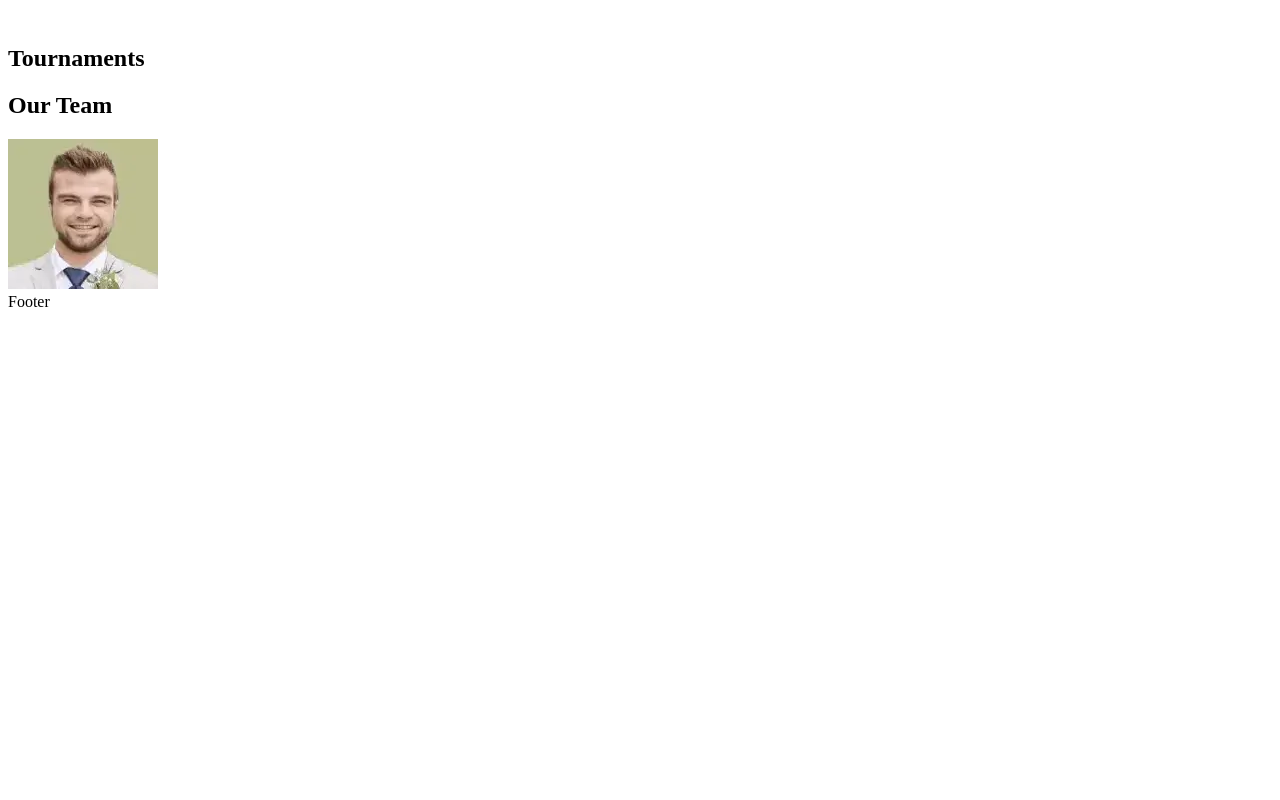
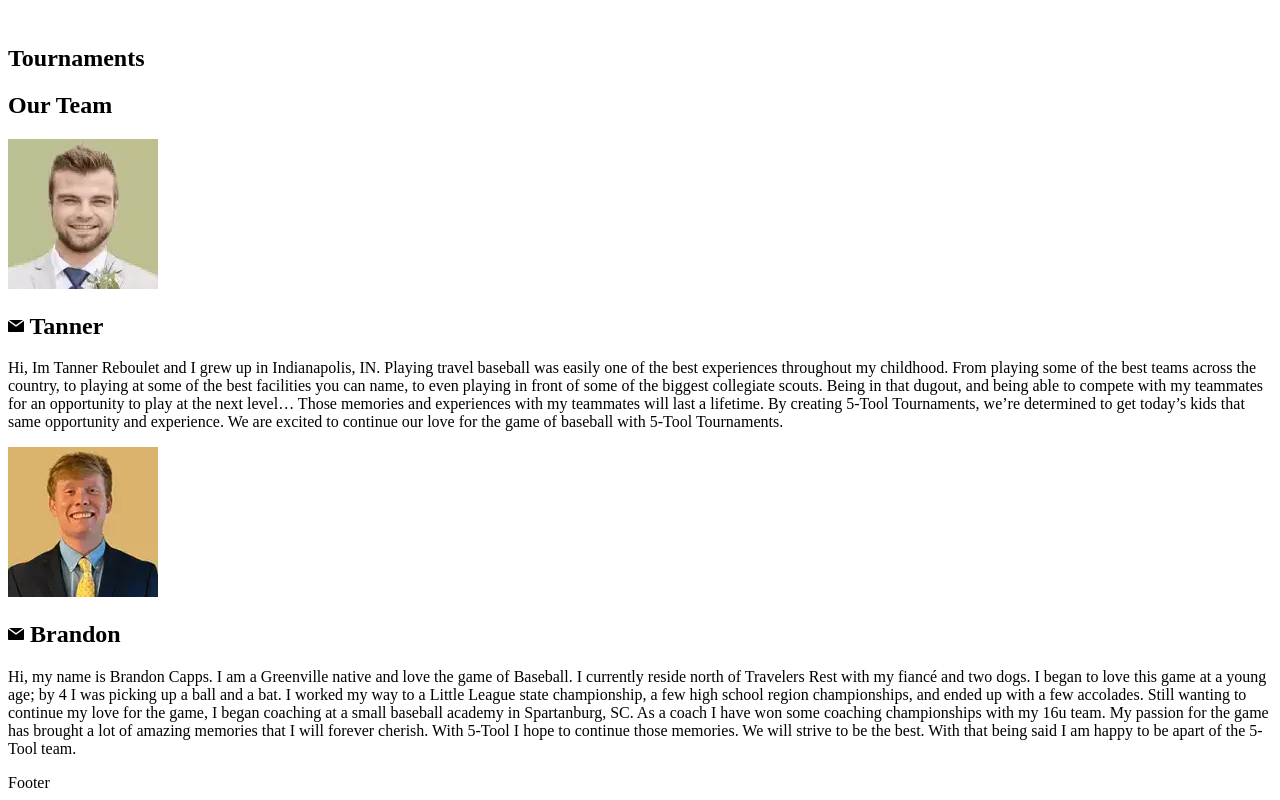
Before and after one commit to jonemerytech/fivetool, a Next.js app: page / in a window 1280 px wide. Shown: the part 841-1641 px from the top of the page. Before the commit the page ends 1160 px from the top, so only its background shows below. Built offline with nearby package versions, Linux system fonts and the light colour scheme.

Commit message:
added content to our team

```diff
--- a/components/OurTeam.js
+++ b/components/OurTeam.js
@@ -6,8 +6,35 @@ const OurTeam = () => {
       <div className="container mx-auto p-10">
         <h1 className="text-4xl text-lightBlue">Our Team</h1>
 
-        <div className="flex flex-col justify-center items-center mt-10">
+        <div className="flex flex-col justify-center items-center mt-10 xl:grid xl:grid-cols-2 xl:grid-rows-1 xl:gap-4">
+          <div>
           <img src="/images/Tanner.webp" alt="Tanner" className="h-48 w-48" />
+
+<h1 className="text-1xl text-lightBlue"><span><Image
+    src="/images/email.svg"
+    alt="Email Icon"
+    height={16}
+    width={16}
+    className="fill-white"
+  /></span> Tanner</h1>
+
+  <p className="text-black">Hi, Im Tanner Reboulet and I grew up in Indianapolis, IN. Playing travel baseball was easily one of the best experiences throughout my childhood. From playing some of the best teams across the country, to playing at some of the best facilities you can name, to even playing in front of some of the biggest collegiate scouts. Being in that dugout, and being able to compete with my teammates for an opportunity to play at the next level… Those memories and experiences with my teammates will last a lifetime. By creating 5-Tool Tournaments, we’re determined to get today’s kids that same opportunity and experience. We are excited to continue our love for the game of baseball with
+ 5-Tool Tournaments. </p>
+          </div>
+
+          <div>
+          <img src="/images/Brandon.webp" alt="Brandon" className="h-48 w-48" />
+
+<h1 className="text-1xl text-lightBlue"><span><Image
+    src="/images/email.svg"
+    alt="Email Icon"
+    height={16}
+    width={16}
+    className="fill-white"
+  /></span> Brandon</h1>
+
+  <p className="text-black">Hi, my name is Brandon Capps. I am a Greenville native and love the game of Baseball. I currently reside north of Travelers Rest with my fiancé and two dogs. I began to love this game at a young age; by 4 I was picking up a ball and a bat. I worked my way to a Little League state championship, a few high school region championships, and ended up with a few accolades. Still wanting to continue my love for the game, I began coaching at a small baseball academy in Spartanburg, SC. As a coach I have won some coaching championships with my 16u team. My passion for the game has brought a lot of amazing memories that I will forever cherish. With 5-Tool I hope to continue those memories. We will strive to be the best. With that being said I am happy to be apart of the 5-Tool team. </p>
+          </div>
         </div>
       </div>
     </section>
--- a/pages/index.js
+++ b/pages/index.js
@@ -1,3 +1,5 @@
+import Head from 'next/head';
+// Components
 import About from '../components/About'
 import Contact from '../components/Contact'
 import Footer from '../components/Footer'
@@ -9,6 +11,21 @@ import TournamentsSection from '../components/TournamentsSection'
 const Home = () => {
   return (
     <>
+    <Head>
+      <title>5-Tool Tournaments</title>
+      <meta name="viewport" content="width=device-width, initial-scale=1" />
+    <meta
+      name="Description"
+      content="Scouts have long graded position players on five tools that are central to success in the game: hitting, hitting for power, running, fielding and throwing. The so-called “five-tool player” is a special breed, as those who truly rate above average in each category are extremely rare."
+    />
+    <meta
+      name="Keywords"
+      content="5-tool, 5-tool tournaments, five tool player"
+    />
+    <meta name="google-site-verification" content="ROsKPe2ZGr1A_4-hdmIBSaQsFaXrL_gX9Z5-Y4V0404" />
+    <meta name="Author" content="Jonathan Emery" />
+    <link rel="icon" type="image/png" href="/images/5TT-02.webp" />
+    </Head>
       <Landing />
       <About />
       <Sponsors />
```
